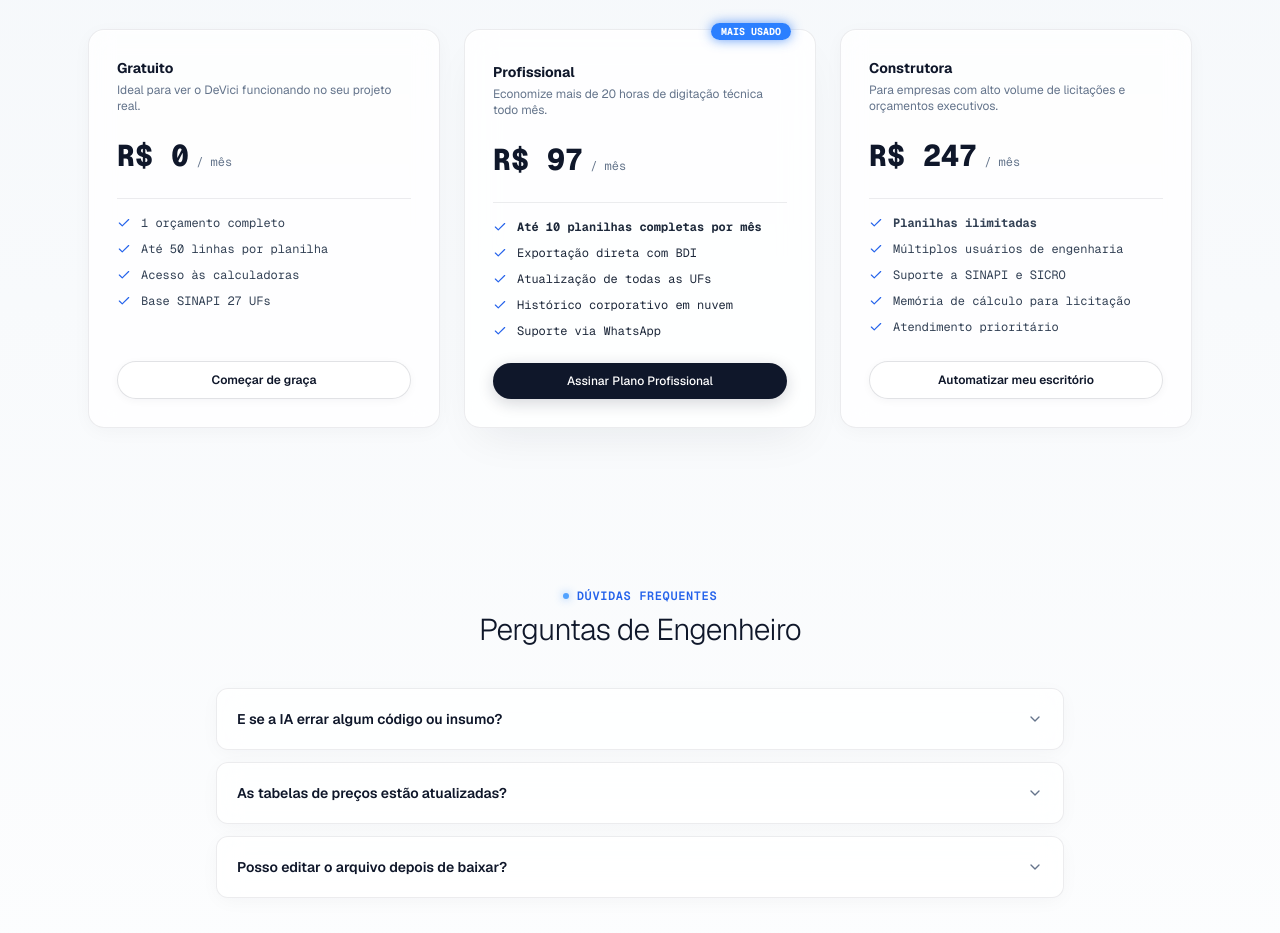
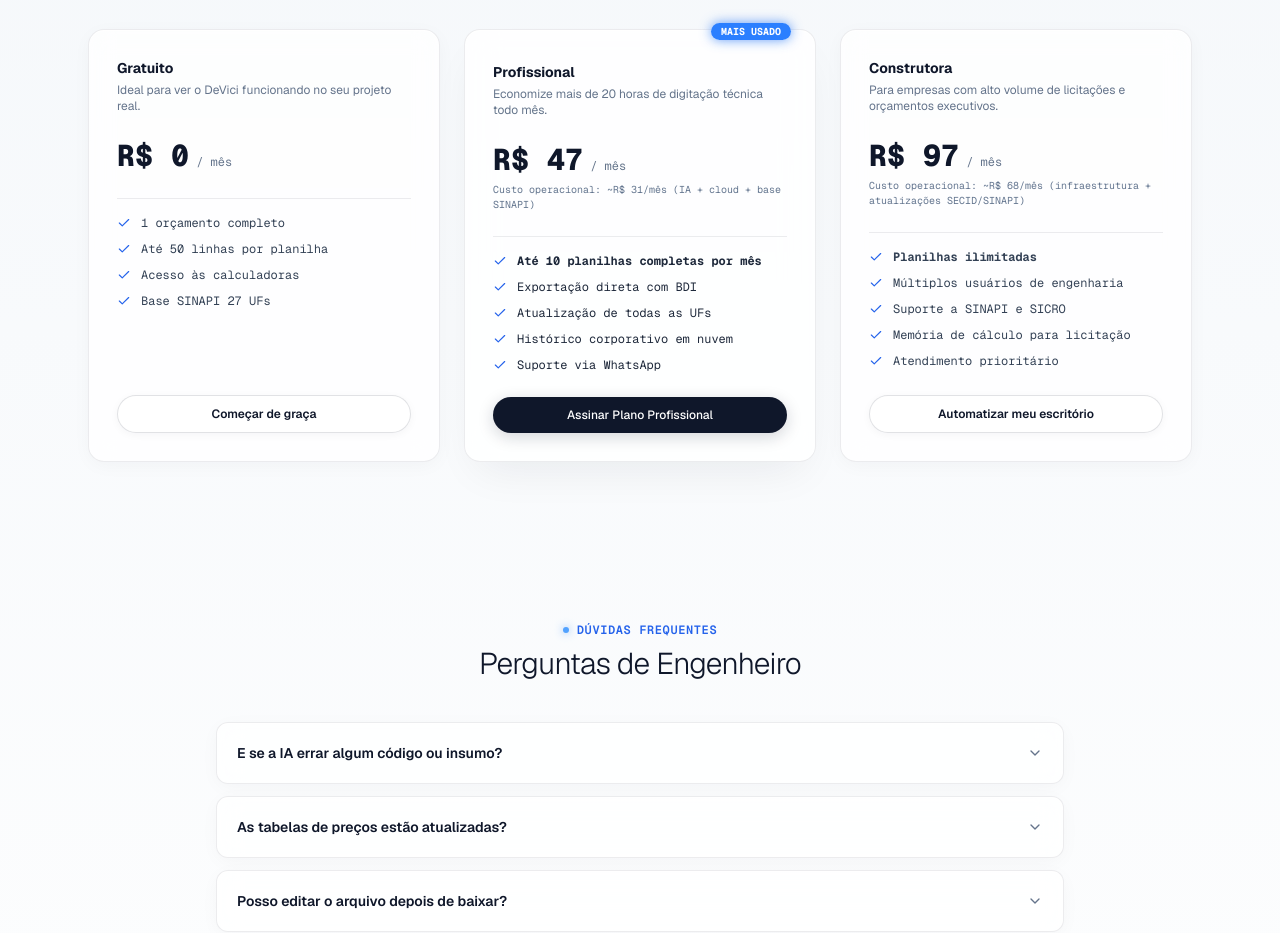
Before and after one commit to ojoaomayer/davici, a Next.js app: page / in a window 1280 px wide. Shown: the part 2860-3793 px from the top of the page. Built offline with nearby package versions, Linux system fonts and the light colour scheme; no server answers.

Commit message:
feat(pricing): reduzir preços pro R e construtora R, adicionar custo operacional, atualizar Price IDs Stripe

```diff
--- a/app/page.tsx
+++ b/app/page.tsx
@@ -374,8 +374,11 @@
               </div>
 
               <div className="py-2">
-                <span className="text-3xl font-extrabold font-mono text-white">R$ 97</span>
+                <span className="text-3xl font-extrabold font-mono text-white">R$ 47</span>
                 <span className="text-xs text-slate-400 font-mono"> / mês</span>
+                <p className="text-[10px] text-slate-500 font-mono mt-1">
+                  Custo operacional: ~R$ 31/mês (IA + cloud + base SINAPI)
+                </p>
               </div>
 
               <ul className="space-y-2.5 text-xs text-slate-200 pt-4 border-t border-white/[0.08] font-mono">
@@ -416,8 +419,11 @@
               </div>
 
               <div className="py-2">
-                <span className="text-3xl font-extrabold font-mono text-white">R$ 247</span>
+                <span className="text-3xl font-extrabold font-mono text-white">R$ 97</span>
                 <span className="text-xs text-slate-400 font-mono"> / mês</span>
+                <p className="text-[10px] text-slate-500 font-mono mt-1">
+                  Custo operacional: ~R$ 68/mês (infraestrutura + atualizações SECID/SINAPI)
+                </p>
               </div>
 
               <ul className="space-y-2.5 text-xs text-slate-300 pt-4 border-t border-white/[0.08] font-mono">
--- a/lib/stripe.ts
+++ b/lib/stripe.ts
@@ -13,14 +13,14 @@
   pro: {
     id: 'pro',
     name: 'Plano Profissional - DeVici',
-    priceCents: 9700,
+    priceCents: 4700, // R$ 47,00
     limit: 10,
     description: 'Até 10 planilhas completas por mês, BDI TCU Oficial e Suporte Especializado',
   },
   construtora: {
     id: 'construtora',
     name: 'Plano Construtora - DeVici',
-    priceCents: 24700,
+    priceCents: 9700, // R$ 97,00
     limit: 999,
     description: 'Planilhas ilimitadas, múltiplos acessos e suporte avançado SINAPI/SICRO/SECID',
   },
```
